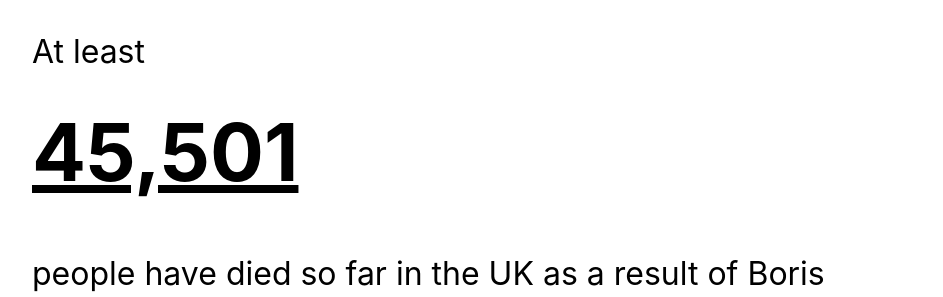
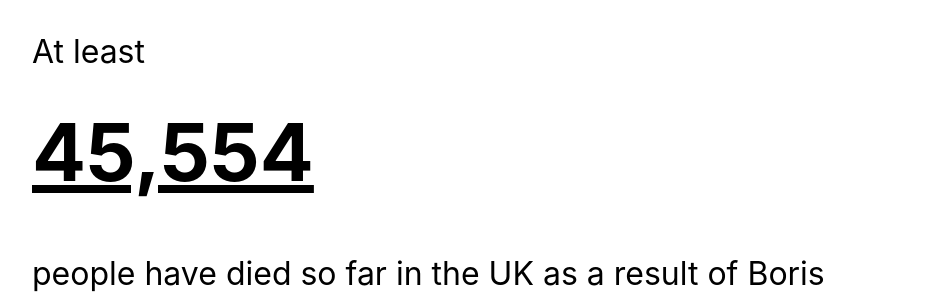
Before and after one commit to jacquescorbytuech/Boris-Johnson, a Jekyll site: the page built from index.html, in a window 1280 px wide. Shown: the top 297 px of the page, without its empty margins (168-1111 px from the left). Built offline with Jekyll 4.4.1, drawn with Linux system fonts in a browser that asks for light colours.

Commit message:
Update index.html

```diff
--- a/index.html
+++ b/index.html
@@ -3,7 +3,7 @@ layout: default
 ---
 
 <p>At least</p>
-<h1>45,501</h1>
+<h1>45,554</h1>
 <p>people have died so far in the UK as a result of Boris Johnson and his government's incompetent handling of the Covid-19 crisis.</p>
 <p>According to the Financial Times and data from the Office of National Statistics, this number is likely to be <a href="https://www.ft.com/content/3c53ab12-d859-4ceb-b262-f6a0221ca129">significantly higher</a>.</p>
 <p>Still happy to have this idiot leading the country?</p>
```
